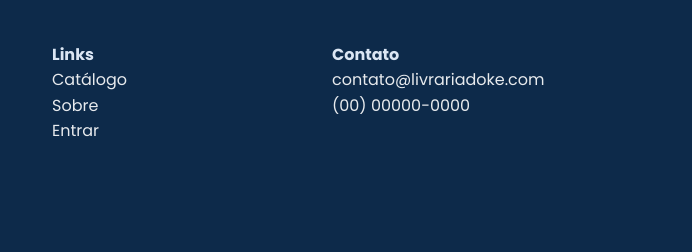
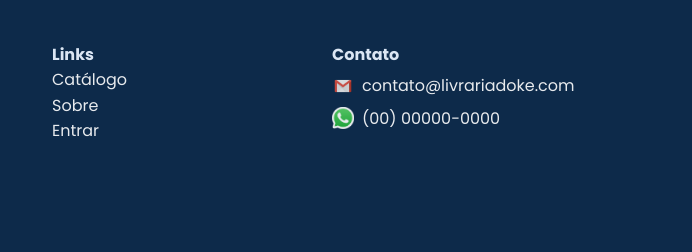
Before and after one commit to KeeylbeFerreira/Livraria_Online, a plain HTML site: page index.html in a window 1280 px wide. Shown: the part 628-880 px from the top of the page, 588-1280 px from the left. Drawn offline with Linux system fonts and the light colour scheme.

Commit message:
Decimo Oitavo commit da Livraria do Ke

```diff
--- a/index.html
+++ b/index.html
@@ -119,10 +119,18 @@
       <a href="index.html" aria-current="page">Entrar</a>
     </div>
     <div>
-      <strong>Contato</strong><br>
-      <a href="mailto:contato@livrariadoke.com">contato@livrariadoke.com</a><br>
-      <a href="tel:+550000000000">(00) 00000-0000</a>
-    </div>
+  <strong>Contato</strong>
+  <ul class="contact-list">
+    <li class="contact">
+      <img src="assets/img/icone_gmail.png" alt="" aria-hidden="true">
+      <span>contato@livrariadoke.com</span>
+    </li>
+    <li class="contact">
+      <img src="assets/img/icone_whats.png" alt="" aria-hidden="true">
+      <span>(00) 00000-0000</span>
+    </li>
+  </ul>
+</div>
   </div>
 </footer>
 <div class="toast" role="status" aria-live="polite"></div>
--- a/style.css
+++ b/style.css
@@ -303,3 +303,31 @@ kbd{background:#11182710; border:1px solid #e6e8ef; padding:.15rem .35rem; borde
 .login-page{
   background: #0D2A4A; /* ou use var(--navy-700) se preferir manter por variável */
 }
+/* Lista de contato no rodapé (só imagem + texto, sem link) */
+.footer .contact-list{
+  list-style: none;
+  margin: .35rem 0 0;
+  padding: 0;
+  display: flex;
+  flex-direction: column;
+  gap: .45rem;
+}
+
+.footer .contact{
+  display: inline-flex;
+  align-items: center;
+  gap: .5rem;
+  color: #fff;            /* texto claro no fundo azul */
+  opacity: .9;
+}
+
+.footer .contact img{
+  width: 22px;
+  height: 22px;
+  object-fit: contain;
+  display: inline-block;
+  border-radius: 4px;     /* arredonda cantos se a imagem tiver fundo */
+}
+
+/* opcional: realce leve ao passar o mouse */
+.footer .contact:hover{ opacity: 1; }
```
Also changed, not shown: Catalogo.html (+12 -4 lines), Pag01.html (+13 -5 lines), cadastro.html (+12 -4 lines), leitura.html (+12 -4 lines), sobre.html (+12 -4 lines), assets/img/icone_gmail.png (added), assets/img/icone_whats.png (added).
